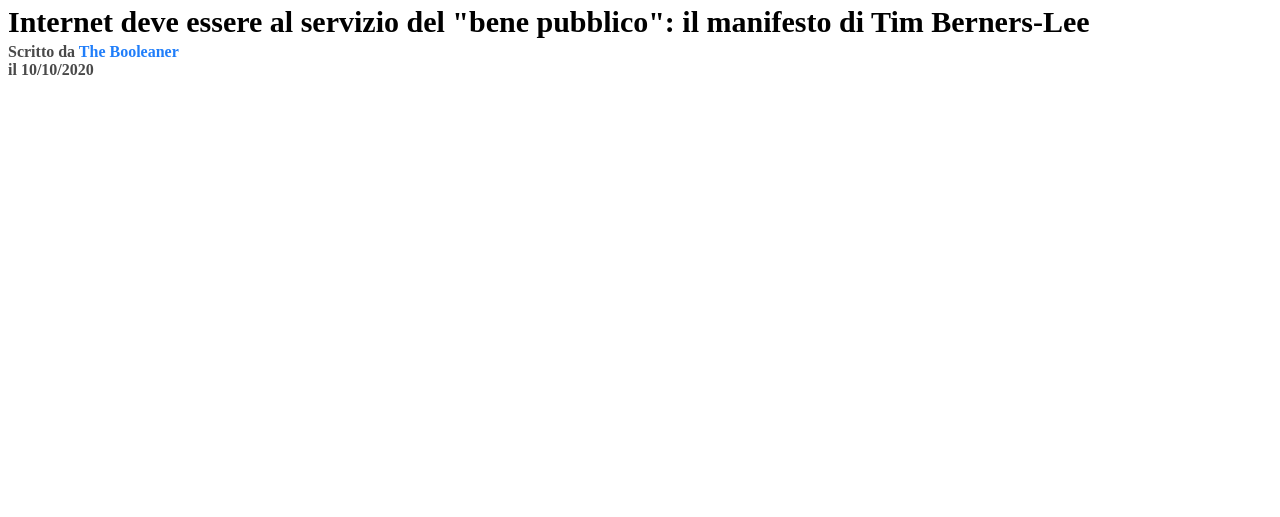
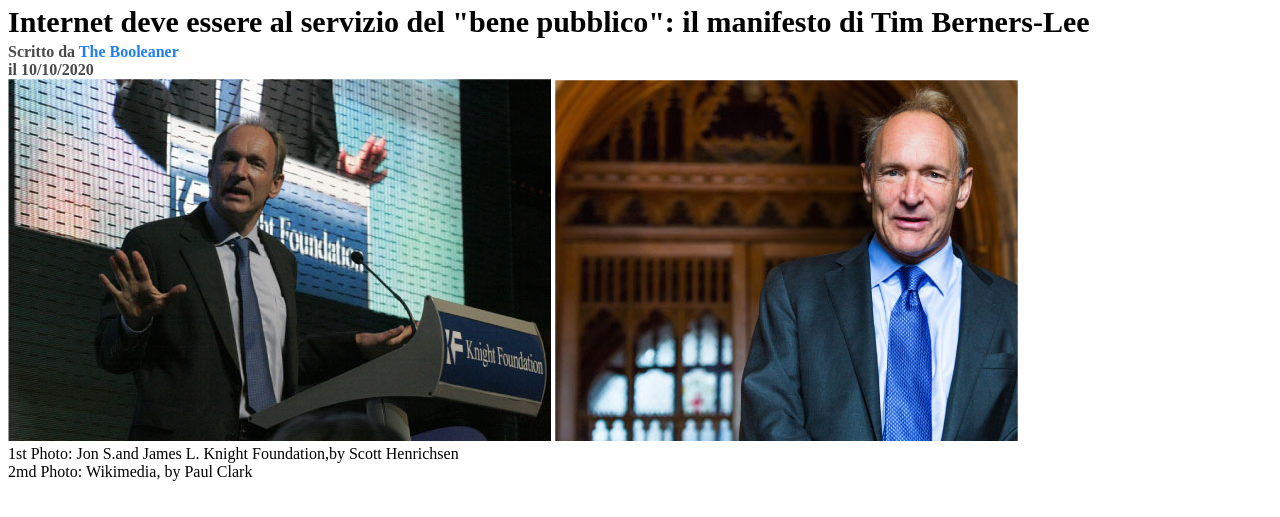
Before and after one commit to Francescosommellaa/html-css-booleaner, a plain HTML site: page index.html in a window 1280 px wide. Shown: the part 111-628 px from the top of the page. Drawn offline with Linux system fonts and the light colour scheme.

Commit message:
inserite foto principali

```diff
--- a/index.html
+++ b/index.html
@@ -16,11 +16,23 @@
 
     <!-- corpo della pagina -->
     <main>
+
         <!-- titolo e info -->
         <section>
             <h1>Internet deve essere al servizio del "bene pubblico": il manifesto di Tim Berners-Lee</h1>
             <H4> Scritto da <span class="evidenziatoblu">The Booleaner</span></H4>
             <H5> il 10/10/2020 </H5>
+        </section>
+
+        <!-- immagini principali -->
+        <section>
+            <div>
+                <img src="img/tim-1.jpg" alt="Tim prospettiva dal basso">
+                <img src="img/tim-2.jpg" alt="Tim prospettiva frontale">
+            </div>
+            1st Photo: Jon S.and James L. Knight Foundation,by Scott Henrichsen
+            <br>
+            2md Photo: Wikimedia, by Paul Clark
         </section>
     </main>
 
```
Also changed, not shown: style.css (line endings or trailing spaces).
